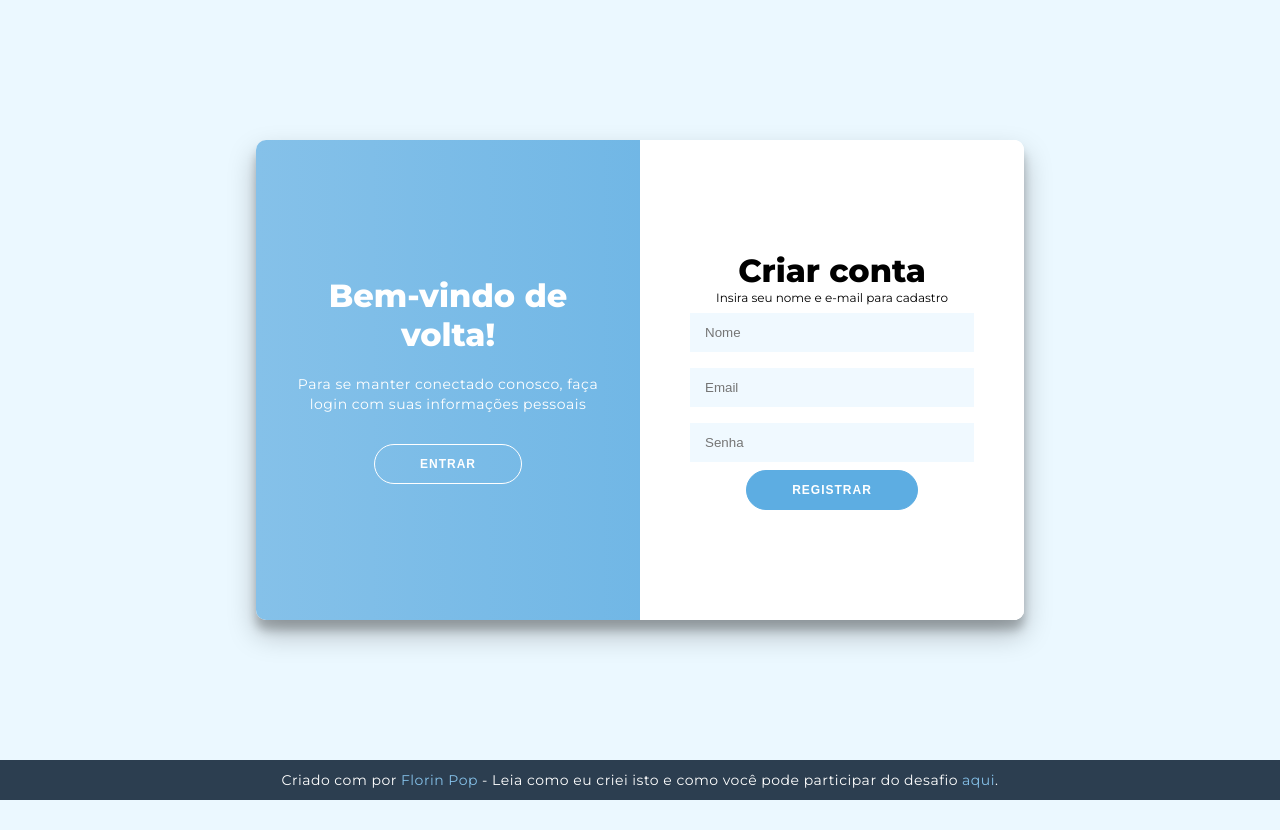
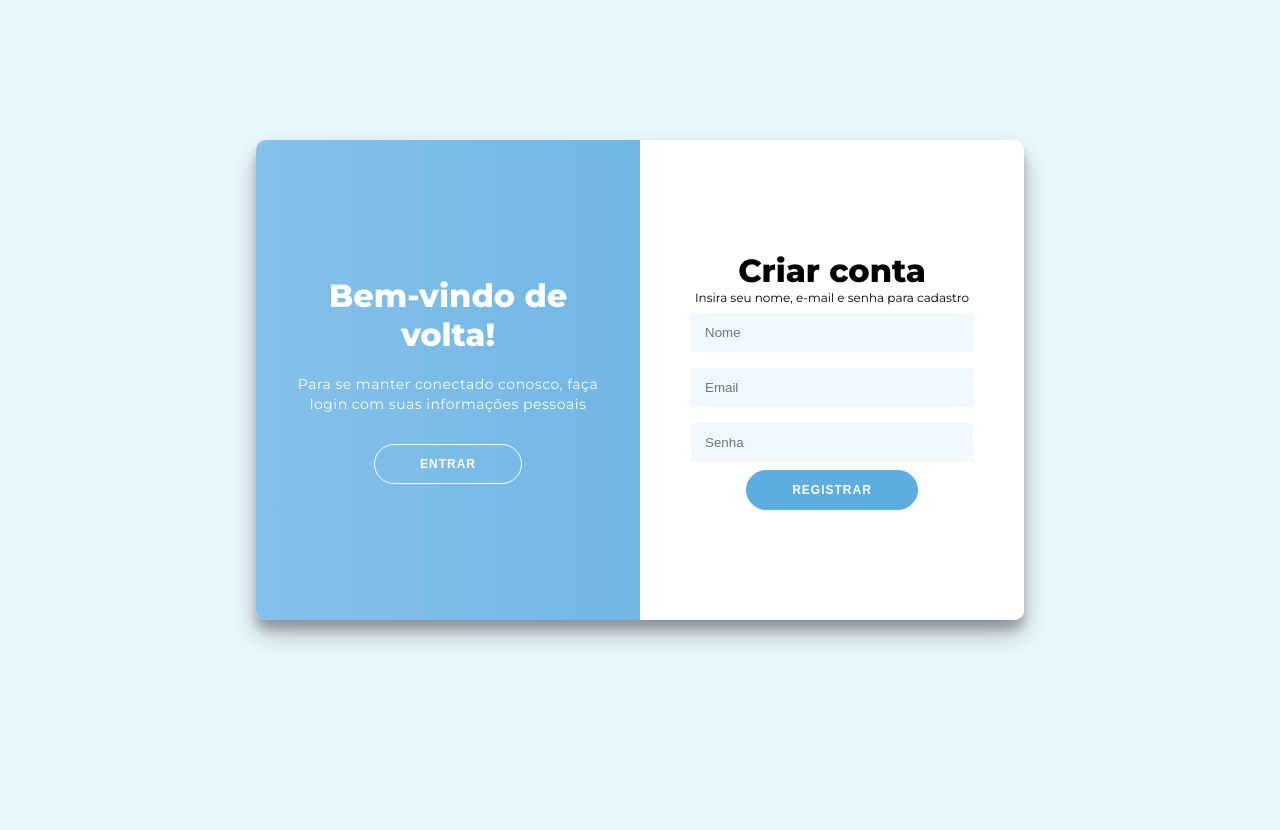
Before and after one commit to Netto01/sistemacorre-o, a plain HTML site: page login_register/login_register.html in a window 1280 px wide. Both pictures are taken after a click on the button "CADASTRE-SE". Drawn offline with Linux system fonts and the light colour scheme.

```diff
--- a/login_register/login_register.html
+++ b/login_register/login_register.html
@@ -12,7 +12,7 @@
         <div class="form-container sign-up-container">
             <form action="#">
                 <h1>Criar conta</h1>
-                <span>Insira seu nome e e-mail para cadastro</span>
+                <span>Insira seu nome, e-mail e senha para cadastro</span>
                 <input type="text" placeholder="Nome" />
                 <input type="email" placeholder="Email" />
                 <input type="password" placeholder="Senha" />
@@ -22,7 +22,6 @@
         <div class="form-container sign-in-container">
             <form action="#">
                 <h1>Entrar</h1>
-                <span>ou use sua conta</span>
                 <input type="email" placeholder="Email" />
                 <input type="password" placeholder="Senha" />
                 <a href="#">Esqueceu sua senha?</a>
@@ -46,12 +45,6 @@
     </div>
 
     <footer>
-        <p>
-            Criado com <i class="fa fa-heart"></i> por
-            <a target="_blank" href="https://florin-pop.com">Florin Pop</a>
-            - Leia como eu criei isto e como você pode participar do desafio
-            <a target="_blank" href="https://www.florin-pop.com/blog/2019/03/double-slider-sign-in-up-form/">aqui</a>.
-        </p>
     </footer>
 
     <script src="/login_register/login_register.js"></script>
```
